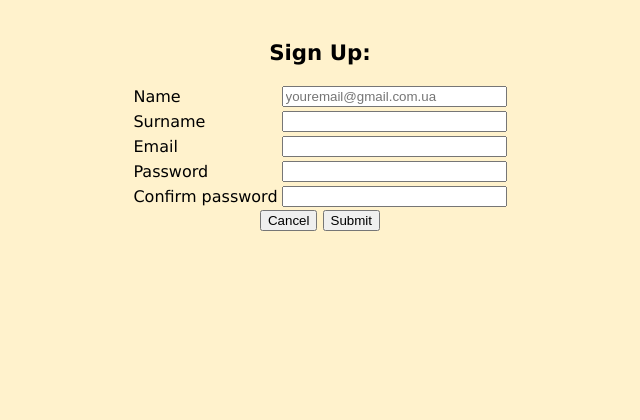
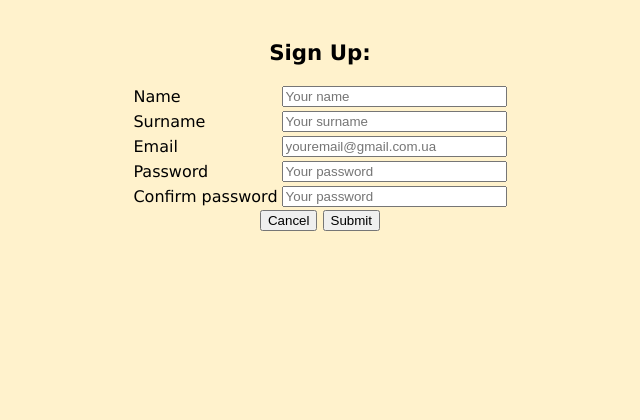
Before and after one commit to ITDen/itea_library, a Flask app: page /register in a window 1280 px wide. Shown: the top 420 px of the page, without its empty margins (320-960 px from the left). Run offline with Flask 2, Linux system fonts and the light colour scheme; parts of the project's set-up code (start-up, migrations or seed data) failed here and were passed over.

Commit message:
Home work #10

```diff
--- a/app/web/templates/register.html
+++ b/app/web/templates/register.html
@@ -9,7 +9,7 @@
                 <h2>Sign Up:</h2>
                 <tr>
                     <td>{{ form.name.label }}</td>
-                    <td>{{ form.name(placeholder='youremail@gmail.com.ua', size=25) }}</td>
+                    <td>{{ form.name(placeholder='Your name', size=25) }}</td>
                     {% if form.name.errors %}
                         <ul class="errors">
                             {% for error in form.name.errors %}
@@ -19,7 +19,7 @@
                 </tr>
                 <tr>
                     <td>{{ form.surname.label }}</td>
-                    <td>{{ form.surname(size=25) }}</td>
+                    <td>{{ form.surname(placeholder='Your surname', size=25) }}</td>
                     {% if form.surname.errors %}
                         <ul class="errors">
                             {% for error in form.surname.errors %}
@@ -29,7 +29,7 @@
                 </tr>
                 <tr>
                     <td>{{ form.email.label }}</td>
-                    <td>{{ form.email(size=25) }}</td>
+                    <td>{{ form.email(placeholder='youremail@gmail.com.ua', size=25) }}</td>
                     {% if form.email.errors %}
                         <ul class="errors">
                             {% for error in form.email.errors %}
@@ -39,7 +39,7 @@
                 </tr>
                 <tr>
                     <td>{{ form.password.label }}</td>
-                    <td>{{ form.password(size=25) }}</td>
+                    <td>{{ form.password(placeholder='Your password', size=25) }}</td>
                     {% if form.password.errors %}
                         <ul class="errors">
                             {% for error in form.password.errors %}
@@ -49,7 +49,7 @@
                 </tr>
                 <tr>
                     <td>{{ form.confirm_password.label }}</td>
-                    <td>{{ form.confirm_password(size=25) }}</td>
+                    <td>{{ form.confirm_password(placeholder='Your password', size=25) }}</td>
                     {% if form.confirm_password.errors %}
                         <ul class="errors">
                             {% for error in form.confirm_password.errors %}
```
